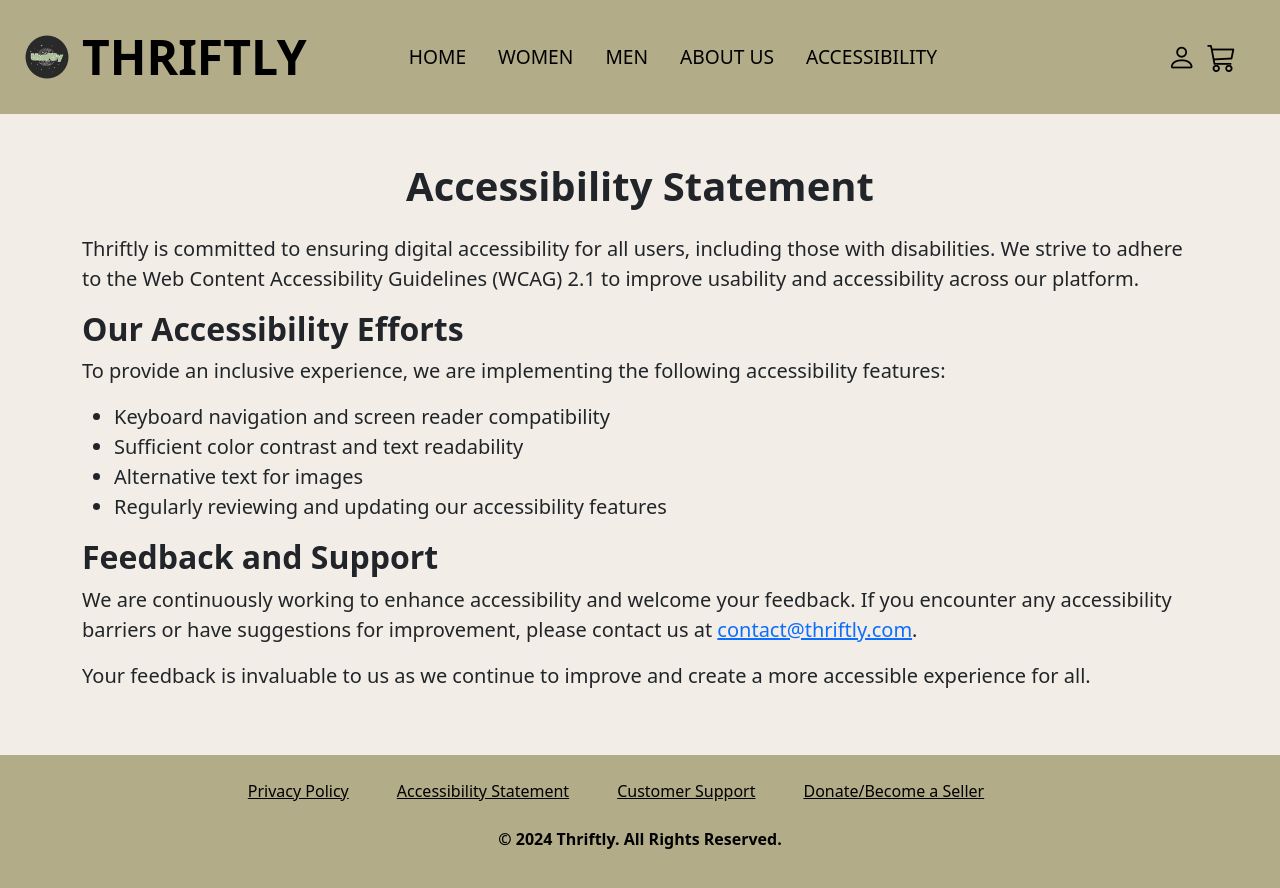
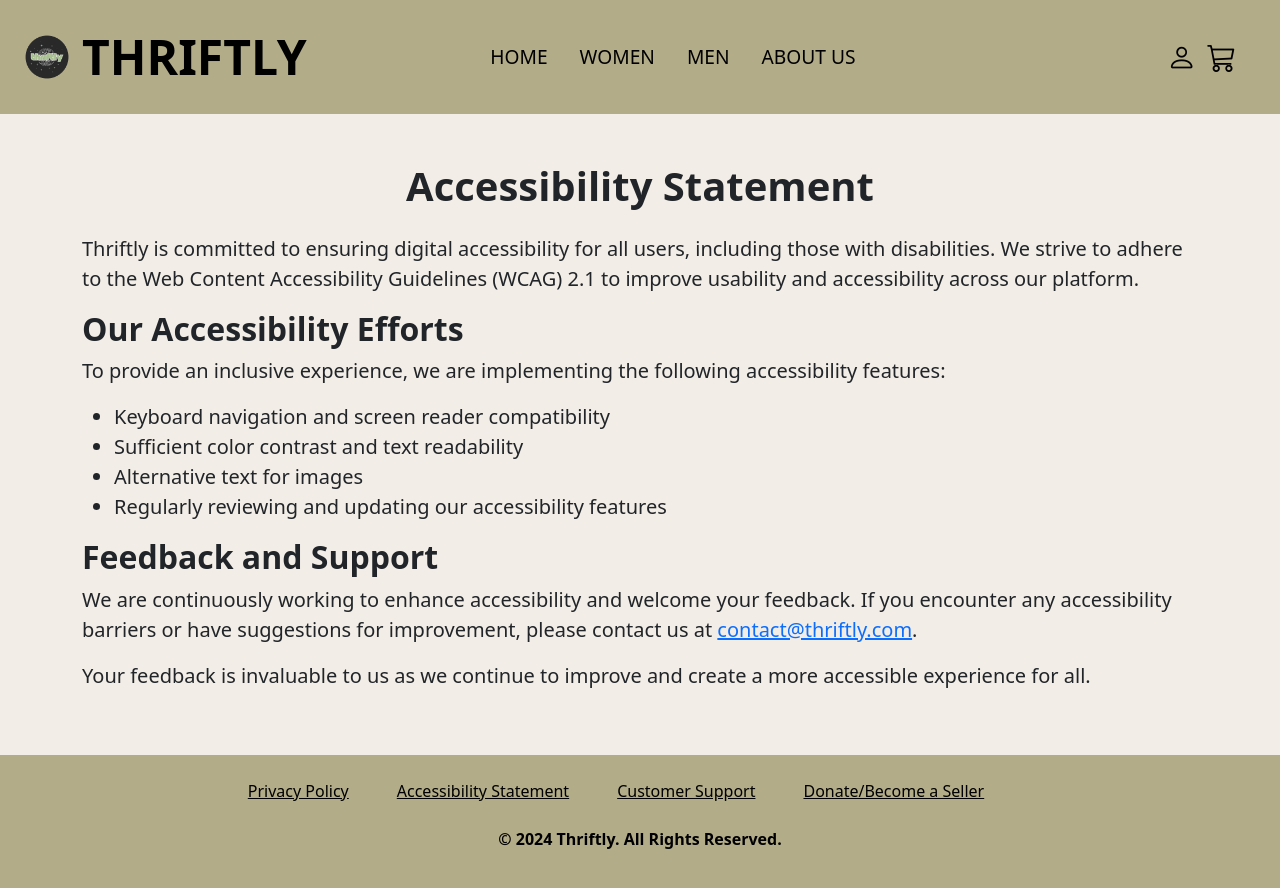
Before and after one commit to Leila2625/Thriftly, a plain HTML site: page pages/accessibilitystatement.html in a window 1280 px wide. Drawn offline with nearby package versions, Linux system fonts and the light colour scheme.

Commit message:
Update accessibilitystatement.html

```diff
--- a/pages/accessibilitystatement.html
+++ b/pages/accessibilitystatement.html
@@ -50,9 +50,7 @@
               <li class="nav-item me-3">
                 <a class="nav-link" href="../pages/about.html">ABOUT US</a>
               </li>
-              <li class="nav-item me-3">
-                <a class="nav-link active" href="../pages/accessibilitystatement.html">ACCESSIBILITY</a>
-              </li>
+
             </ul>
           </div>
 
```
